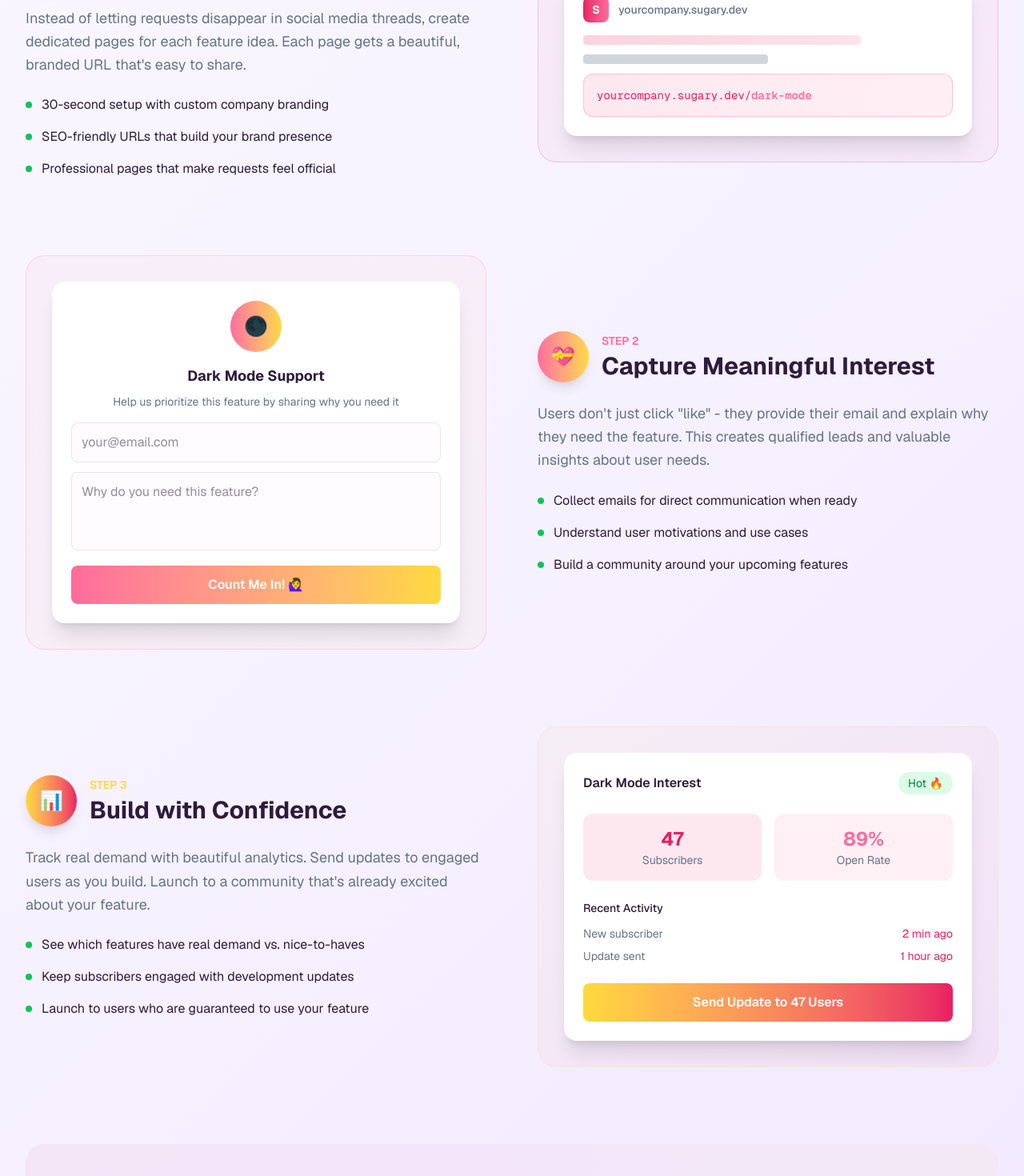
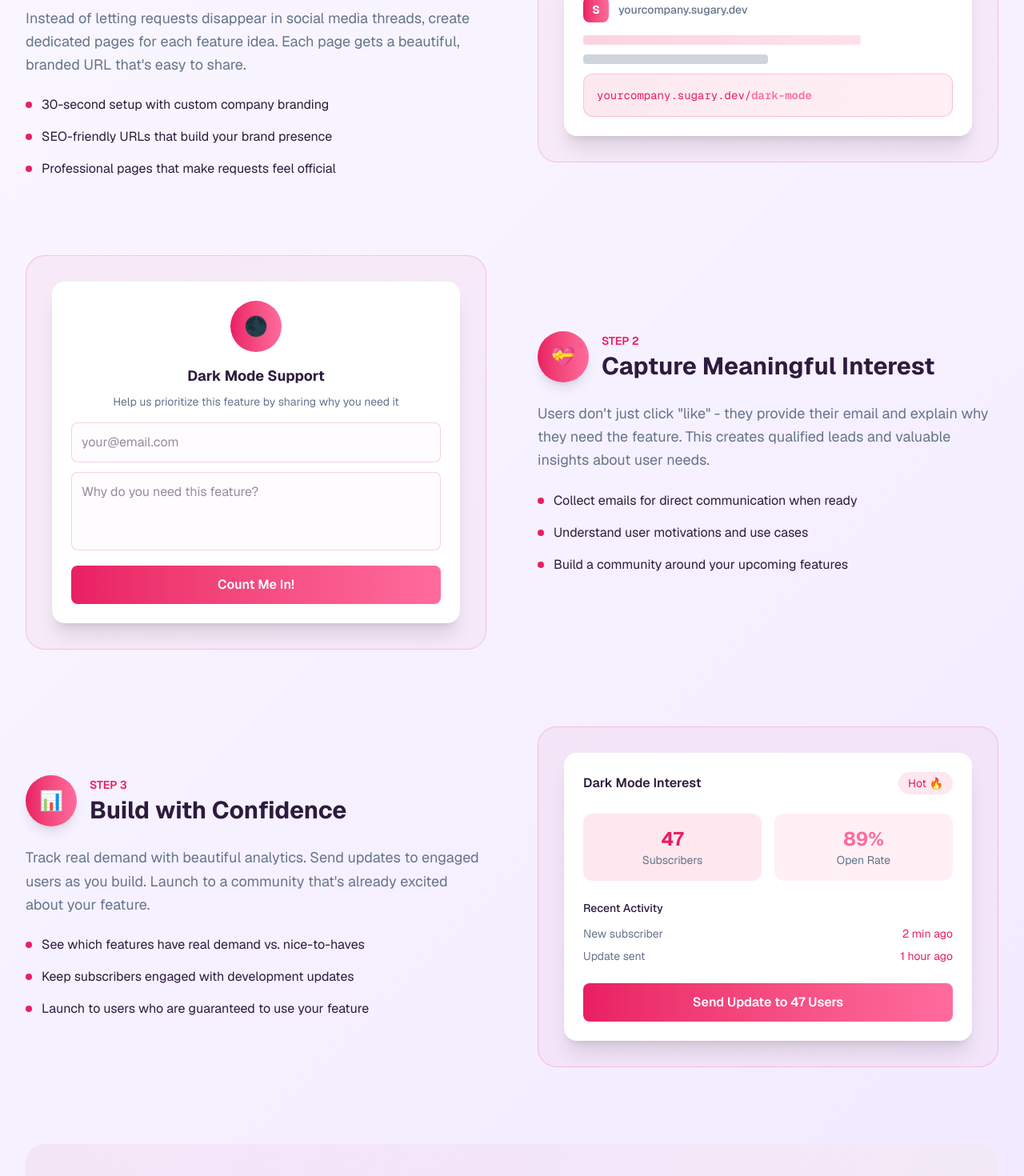
Before and after one commit to erichasinternet/sugary, a Next.js app: page / in a window 1280 px wide. Shown: the part 2340-3810 px from the top of the page at 80% size. Built offline with nearby package versions, Linux system fonts and the light colour scheme; no server answers; what @convex-dev/auth would draw is missing.

Commit message:
Update color scheme to use primary and secondary
Replaced various uses of green, accent, and secondary colors with primary and secondary theme colors for improved consistency and branding across UI elements.

```diff
--- a/app/page.tsx
+++ b/app/page.tsx
@@ -362,19 +362,19 @@ export default function Home() {
                 </p>
                 <div className="space-y-4">
                   <div className="flex items-center gap-3">
-                    <div className="w-2 h-2 bg-green-500 rounded-full"></div>
+                    <div className="w-2 h-2 bg-primary rounded-full"></div>
                     <span className="text-foreground">
                       30-second setup with custom company branding
                     </span>
                   </div>
                   <div className="flex items-center gap-3">
-                    <div className="w-2 h-2 bg-green-500 rounded-full"></div>
+                    <div className="w-2 h-2 bg-primary rounded-full"></div>
                     <span className="text-foreground">
                       SEO-friendly URLs that build your brand presence
                     </span>
                   </div>
                   <div className="flex items-center gap-3">
-                    <div className="w-2 h-2 bg-green-500 rounded-full"></div>
+                    <div className="w-2 h-2 bg-primary rounded-full"></div>
                     <span className="text-foreground">
                       Professional pages that make requests feel official
                     </span>
@@ -408,10 +408,10 @@ export default function Home() {
             {/* Step 2 */}
             <div className="grid lg:grid-cols-2 gap-16 items-center">
               <div>
-                <div className="bg-gradient-to-br from-secondary/5 to-accent/5 p-8 rounded-3xl border border-secondary/20">
+                <div className="bg-gradient-to-br from-primary/5 to-secondary/5 p-8 rounded-3xl border border-primary/20">
                   <div className="bg-white dark:bg-slate-900 p-6 rounded-2xl shadow-xl">
                     <div className="text-center space-y-4">
-                      <div className="w-16 h-16 mx-auto rounded-full bg-gradient-to-r from-secondary to-accent flex items-center justify-center">
+                      <div className="w-16 h-16 mx-auto rounded-full bg-gradient-to-r from-primary to-secondary flex items-center justify-center">
                         <span className="text-2xl">🌑</span>
                       </div>
                       <div>
@@ -424,18 +424,18 @@ export default function Home() {
                       </div>
                       <div className="space-y-3">
                         <input
-                          className="w-full p-3 rounded-lg border border-gray-200 dark:border-slate-700 bg-background"
+                          className="w-full p-3 rounded-lg border border-primary/20 dark:border-primary/30 bg-background"
                           placeholder="your@email.com"
                           disabled
                         />
                         <textarea
-                          className="w-full p-3 rounded-lg border border-gray-200 dark:border-slate-700 bg-background resize-none"
+                          className="w-full p-3 rounded-lg border border-primary/20 dark:border-primary/30 bg-background resize-none"
                           placeholder="Why do you need this feature?"
                           rows={3}
                           disabled
                         />
-                        <button className="w-full bg-gradient-to-r from-secondary to-accent text-white py-3 rounded-lg font-semibold">
-                          Count Me In! 🙋‍♀️
+                        <button className="w-full bg-gradient-to-r from-primary to-secondary text-white py-3 rounded-lg font-semibold">
+                          Count Me In!
                         </button>
                       </div>
                     </div>
@@ -444,11 +444,11 @@ export default function Home() {
               </div>
               <div>
                 <div className="flex items-center gap-4 mb-6">
-                  <div className="w-16 h-16 rounded-full bg-gradient-to-r from-secondary to-accent flex items-center justify-center shadow-lg">
+                  <div className="w-16 h-16 rounded-full bg-gradient-to-r from-primary to-secondary flex items-center justify-center shadow-lg">
                     <span className="text-2xl">💝</span>
                   </div>
                   <div>
-                    <div className="text-sm font-semibold text-secondary mb-1">STEP 2</div>
+                    <div className="text-sm font-semibold text-primary mb-1">STEP 2</div>
                     <h3 className="text-3xl font-bold text-foreground">
                       Capture Meaningful Interest
                     </h3>
@@ -460,19 +460,19 @@ export default function Home() {
                 </p>
                 <div className="space-y-4">
                   <div className="flex items-center gap-3">
-                    <div className="w-2 h-2 bg-green-500 rounded-full"></div>
+                    <div className="w-2 h-2 bg-primary rounded-full"></div>
                     <span className="text-foreground">
                       Collect emails for direct communication when ready
                     </span>
                   </div>
                   <div className="flex items-center gap-3">
-                    <div className="w-2 h-2 bg-green-500 rounded-full"></div>
+                    <div className="w-2 h-2 bg-primary rounded-full"></div>
                     <span className="text-foreground">
                       Understand user motivations and use cases
                     </span>
                   </div>
                   <div className="flex items-center gap-3">
-                    <div className="w-2 h-2 bg-green-500 rounded-full"></div>
+                    <div className="w-2 h-2 bg-primary rounded-full"></div>
                     <span className="text-foreground">
                       Build a community around your upcoming features
                     </span>
@@ -485,11 +485,11 @@ export default function Home() {
             <div className="grid lg:grid-cols-2 gap-16 items-center">
               <div className="order-2 lg:order-1">
                 <div className="flex items-center gap-4 mb-6">
-                  <div className="w-16 h-16 rounded-full bg-gradient-to-r from-accent to-primary flex items-center justify-center shadow-lg">
+                  <div className="w-16 h-16 rounded-full bg-gradient-to-r from-primary to-secondary flex items-center justify-center shadow-lg">
                     <span className="text-2xl">📊</span>
                   </div>
                   <div>
-                    <div className="text-sm font-semibold text-accent mb-1">STEP 3</div>
+                    <div className="text-sm font-semibold text-primary mb-1">STEP 3</div>
                     <h3 className="text-3xl font-bold text-foreground">Build with Confidence</h3>
                   </div>
                 </div>
@@ -499,19 +499,19 @@ export default function Home() {
                 </p>
                 <div className="space-y-4">
                   <div className="flex items-center gap-3">
-                    <div className="w-2 h-2 bg-green-500 rounded-full"></div>
+                    <div className="w-2 h-2 bg-primary rounded-full"></div>
                     <span className="text-foreground">
                       See which features have real demand vs. nice-to-haves
                     </span>
                   </div>
                   <div className="flex items-center gap-3">
-                    <div className="w-2 h-2 bg-green-500 rounded-full"></div>
+                    <div className="w-2 h-2 bg-primary rounded-full"></div>
                     <span className="text-foreground">
                       Keep subscribers engaged with development updates
                     </span>
                   </div>
                   <div className="flex items-center gap-3">
-                    <div className="w-2 h-2 bg-green-500 rounded-full"></div>
+                    <div className="w-2 h-2 bg-primary rounded-full"></div>
                     <span className="text-foreground">
                       Launch to users who are guaranteed to use your feature
                     </span>
@@ -519,12 +519,12 @@ export default function Home() {
                 </div>
               </div>
               <div className="order-1 lg:order-2">
-                <div className="bg-gradient-to-br from-accent/5 to-primary/5 p-8 rounded-3xl border border-accent/20">
+                <div className="bg-gradient-to-br from-primary/5 to-secondary/5 p-8 rounded-3xl border border-primary/20">
                   <div className="bg-white dark:bg-slate-900 p-6 rounded-2xl shadow-xl">
                     <div className="space-y-6">
                       <div className="flex justify-between items-center">
                         <h4 className="font-semibold text-foreground">Dark Mode Interest</h4>
-                        <span className="text-sm bg-green-100 dark:bg-green-900 text-green-700 dark:text-green-300 px-3 py-1 rounded-full">
+                        <span className="text-sm bg-primary/10 dark:bg-primary/20 text-primary px-3 py-1 rounded-full">
                           Hot 🔥
                         </span>
                       </div>
@@ -554,7 +554,7 @@ export default function Home() {
                         </div>
                       </div>
 
-                      <button className="w-full bg-gradient-to-r from-accent to-primary text-white py-3 rounded-lg font-semibold">
+                      <button className="w-full bg-gradient-to-r from-primary to-secondary text-white py-3 rounded-lg font-semibold">
                         Send Update to 47 Users
                       </button>
                     </div>
```
